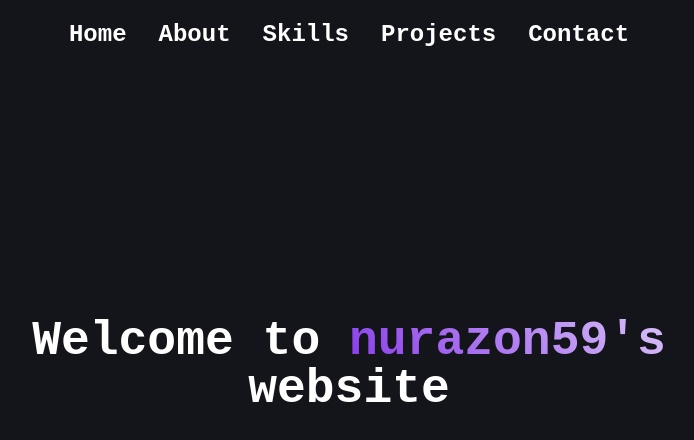
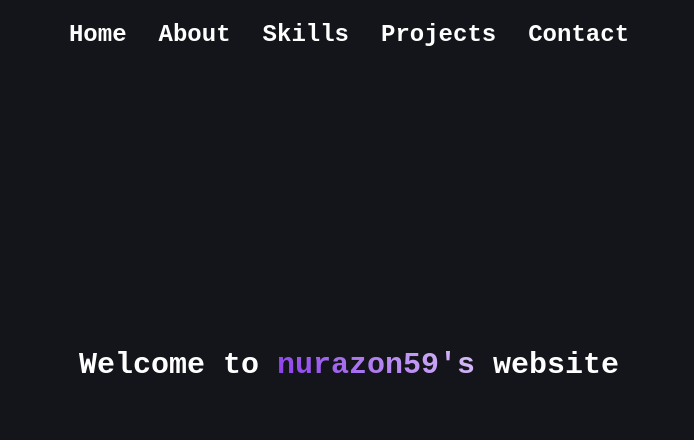
Before and after one commit to nurazon59/portfolio, an Astro site: page / in a window 1280 px wide. Shown: the whole page, without its empty margins (291-985 px from the left). Built offline with nearby package versions, Linux system fonts and the light colour scheme; Astro itself is replaced by a stand-in of ours; a web font is replaced by a local one.

Commit message:
index.astro を更新

```diff
--- a/src/pages/index.astro
+++ b/src/pages/index.astro
@@ -4,6 +4,6 @@ import Layout from '../layouts/Layout.astro';
 
 <Layout title="nurazon59's website" description='nurazon59の公式サイトへようこそ'>
 	<main class="mx-auto flex flex-col items-center justify-center p-4 w-full max-w-3xl text-white text-xl leading-relaxed min-h-[80vh] lg:w-[800px] sm:p-2 sm:text-base">
-		<h1 class="text-6xl font-bold leading-none text-center mb-4 lg:text-5xl md:text-4xl sm:text-3xl">Welcome to <span class="bg-accent-gradient bg-clip-text text-transparent bg-[length:400%] bg-[position:0%]">nurazon59's</span> website</h1>
+		<h1 class="text-5xl font-bold leading-none text-center mb-4 lg:text-3xl md:text-xl sm:text-3xl">Welcome to <span class="bg-accent-gradient bg-clip-text text-transparent bg-[length:400%] bg-[position:0%]">nurazon59's</span> website</h1>
 	</main>
 </Layout>
```
